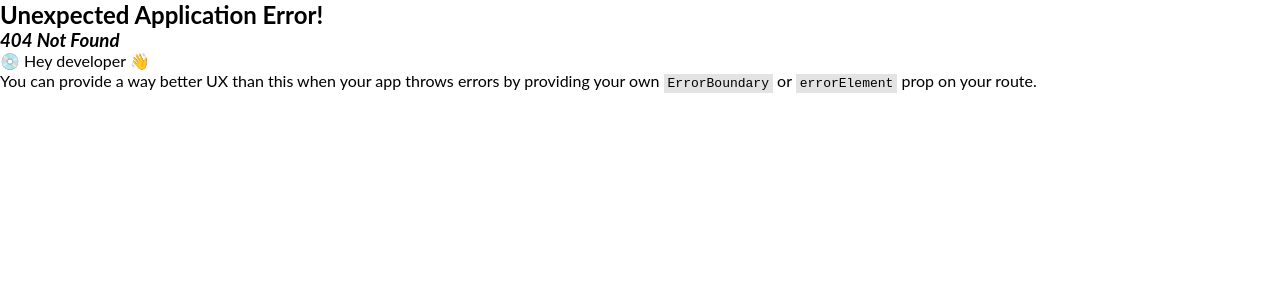
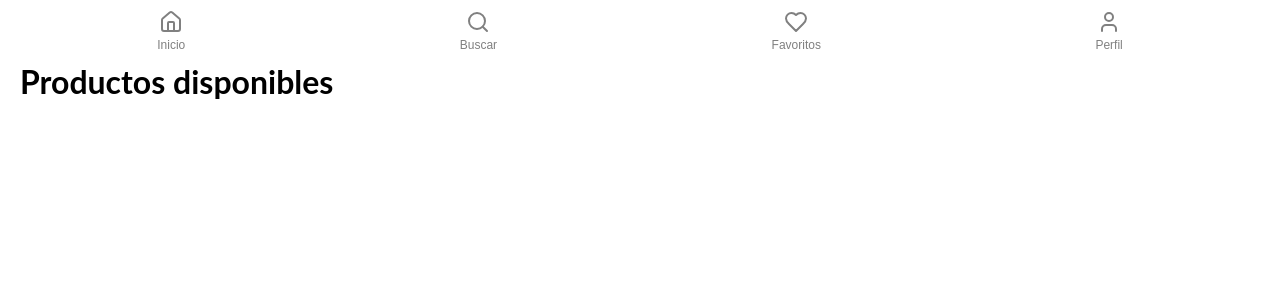
Before and after one commit to one-up-project/oneup_frontend, a React (Create React App) app in the folder frontend/: page /user/home in a window 1280 px wide. Before the commit this address had no page. Shown: the top 300 px of the page. Built offline with nearby package versions, Linux system fonts and the light colour scheme.

Commit message:
Agregados link de user

```diff
--- a/frontend/src/components/home/CardStore.jsx
+++ b/frontend/src/components/home/CardStore.jsx
@@ -42,7 +42,7 @@ const CardStore = () => {
 
   if (error) {
     console.error("Error al obtener los datos:", error); // Log para depuración
-    return <p>Error: {error.message}</p>;
+    return <p>No hay ninguna bolsa creada</p>;
   }
 
   // Verificar si data.randomBags existe antes de mapearlo
@@ -63,7 +63,7 @@ const CardStore = () => {
             </div>
             <h3 className="title">{randomBag.store_id}</h3>
             <p className="pickup-time">Tiempo de recogida {randomBag.pick_up_time}</p>
-            <p className="see-more">Ver mas...</p>
+            <p className="see-more">{randomBag.description}</p>
 
             {/* Botones de actualizar y eliminar */}
             <div className="card-actions">
--- a/frontend/src/components/navbar/Navbar.jsx
+++ b/frontend/src/components/navbar/Navbar.jsx
@@ -1,3 +1,4 @@
+import { Link } from "react-router-dom";
 import "./navbar.scss";
 
 function Navbar() {
@@ -14,9 +15,9 @@ function Navbar() {
       <div className="right">
         <a href="logo"> Iniciar sesion</a>
         <span>Registrate como:</span>
-        <a className="register-customer" href="logo">
+        <Link className="register-customer" to="/user/home">
           Cliente
-        </a>
+        </Link>
         <a className="register-store" href="logo">
           Tienda
         </a>
--- a/frontend/src/components/navbar/NavbarHome.jsx
+++ b/frontend/src/components/navbar/NavbarHome.jsx
@@ -1,18 +1,24 @@
 import React from "react";
 import { HomeIcon, SearchIcon, HeartIcon, UserIcon } from "lucide-react";
+import { Link } from "react-router-dom";
 import "./navbarhome.scss";
 
 const NavbarHome = () => {
   return (
     <div className="top-bar">
+
+      <Link to="/user/home">
       <button className="top-bar-button">
         <HomeIcon className="icon" />
         <span className="label">Inicio</span>
       </button>
+      </Link>
+      <Link to="user/search">
       <button className="top-bar-button">
         <SearchIcon className="icon" />
         <span className="label">Buscar</span>
       </button>
+      </Link>
       <button className="top-bar-button">
         <HeartIcon className="icon" />
         <span className="label">Favoritos</span>
--- /dev/null
+++ b/frontend/src/pages/home/HomeUser.jsx
@@ -0,0 +1,14 @@
+import React from "react";
+
+
+const HomeUser = () => {
+    return (
+
+        <div className="layer">
+            <h1>Productos disponibles</h1>
+        </div>
+
+    );
+};
+
+export default HomeUser;
```
Also changed, not shown: frontend/src/App.js (+10 -0 lines).
